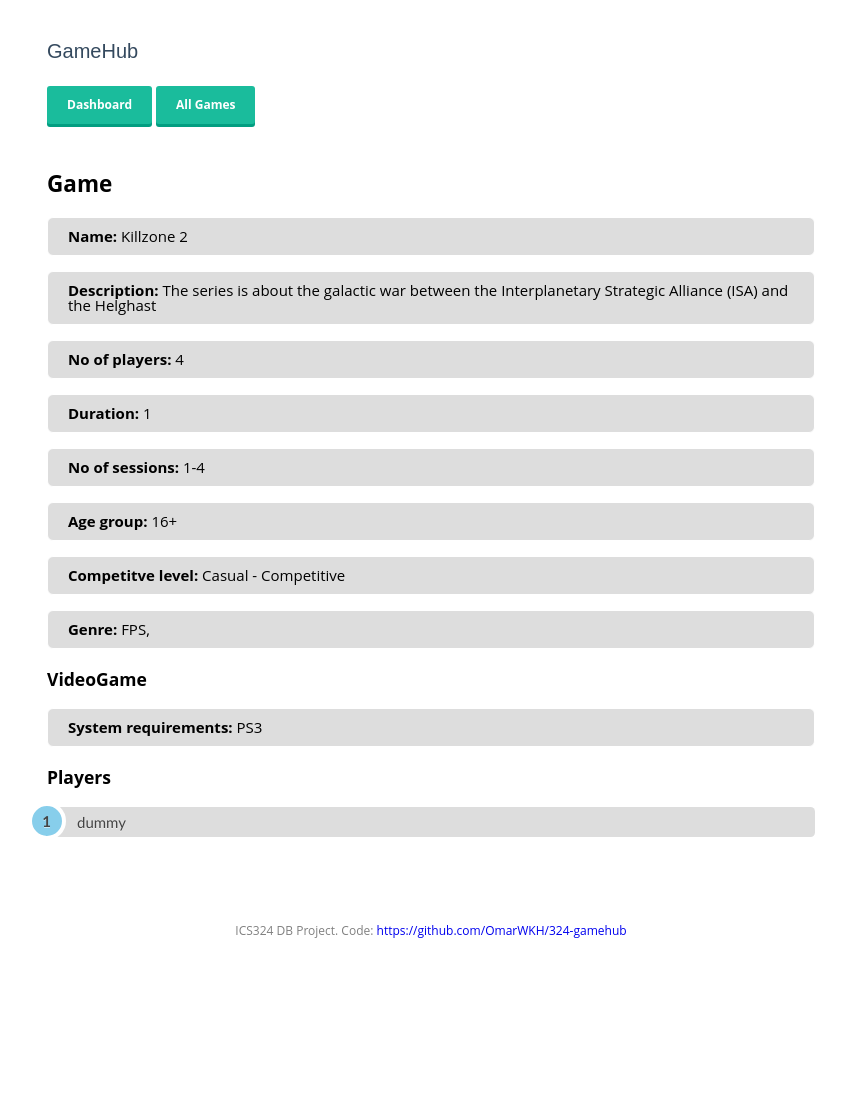
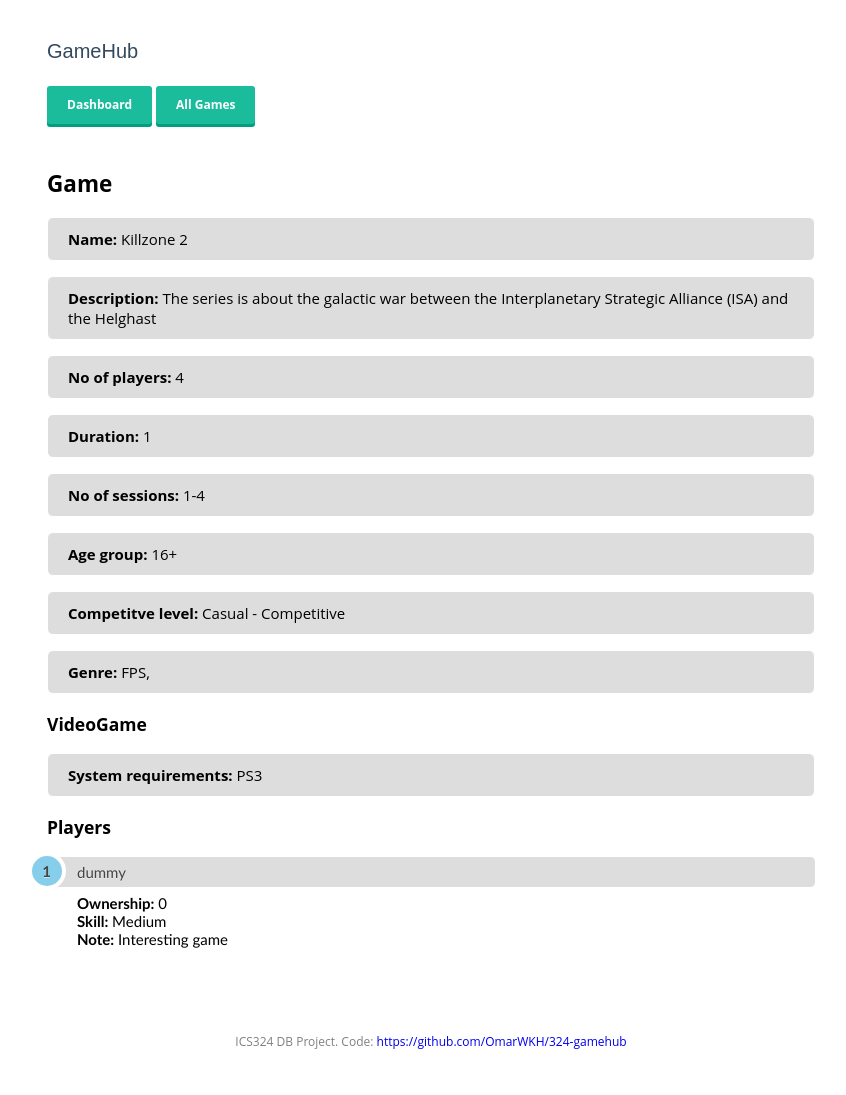
Before and after one commit to OmarWKH/324-gamehub, a Django app: a page that uses GameHub/templates/base.html in a window 1280 px wide. Shown: the whole page, without its empty margins (209-1055 px from the left). Before the commit the page ends 938 px from the top, so only its background shows below. Run offline with Django 3.2, Linux system fonts and the light colour scheme; data comes from the database, SQL or seed files in the repository; parts of the project's set-up code (start-up, migrations or seed data) failed here and were passed over; some libraries are stand-ins or nearby versions.

Commit message:
added player ownership, skill, and notes in game details

```diff
--- a/GameHub/templates/base.html
+++ b/GameHub/templates/base.html
@@ -370,7 +370,6 @@
 	    -moz-border-radius: 6px;
 		-webkit-border-radius: 6px;
 	    border-radius: 6px;
-    	line-height: 100%;
     	padding: 11px 20px;
 	    mc-auto-number-format: '{b}Note: {/b}';
 	}
@@ -535,7 +534,9 @@
 		width: 100px;
 	}
 
-
+	.list tr:hover {
+		background-color: #f5f5f5
+	}
 
 	</style>
 
--- a/GameHub/templates/gametest/game_details.html
+++ b/GameHub/templates/gametest/game_details.html
@@ -36,6 +36,11 @@
 	<ol class='rounded-list'>
 		{% for item in players_list %}
 			<li><a href="{% url 'userpage:index' item.pk %}">{{ item.user }}</a></li>
+			<ol>
+				<li><b>Ownership:</b> {{ item.ownership }}</li>
+				<li><b>Skill:</b> {{ item.skill }}</li>
+				<li><b>Note:</b> {{ item.note }}</li>
+			</ol>
 		{% endfor %}
 	</ol>
 {% else %}
--- a/gametest/models.py
+++ b/gametest/models.py
@@ -137,7 +137,6 @@
     ownership = models.IntegerField(db_column='Ownership')  # Field name made lowercase.
     skill = models.CharField(db_column='Skill', max_length=20, blank=True, null=True)  # Field name made lowercase.
     game = models.ForeignKey(Game, models.DO_NOTHING, db_column='GAME_ID')  # Field name made lowercase.
-    # user = models.ForeignKey('', models.DO_NOTHING, db_column='USER_ID')  # Field name made lowercase.
     user = models.ForeignKey(settings.AUTH_USER_MODEL, on_delete=models.CASCADE)
 
     @classmethod
```
